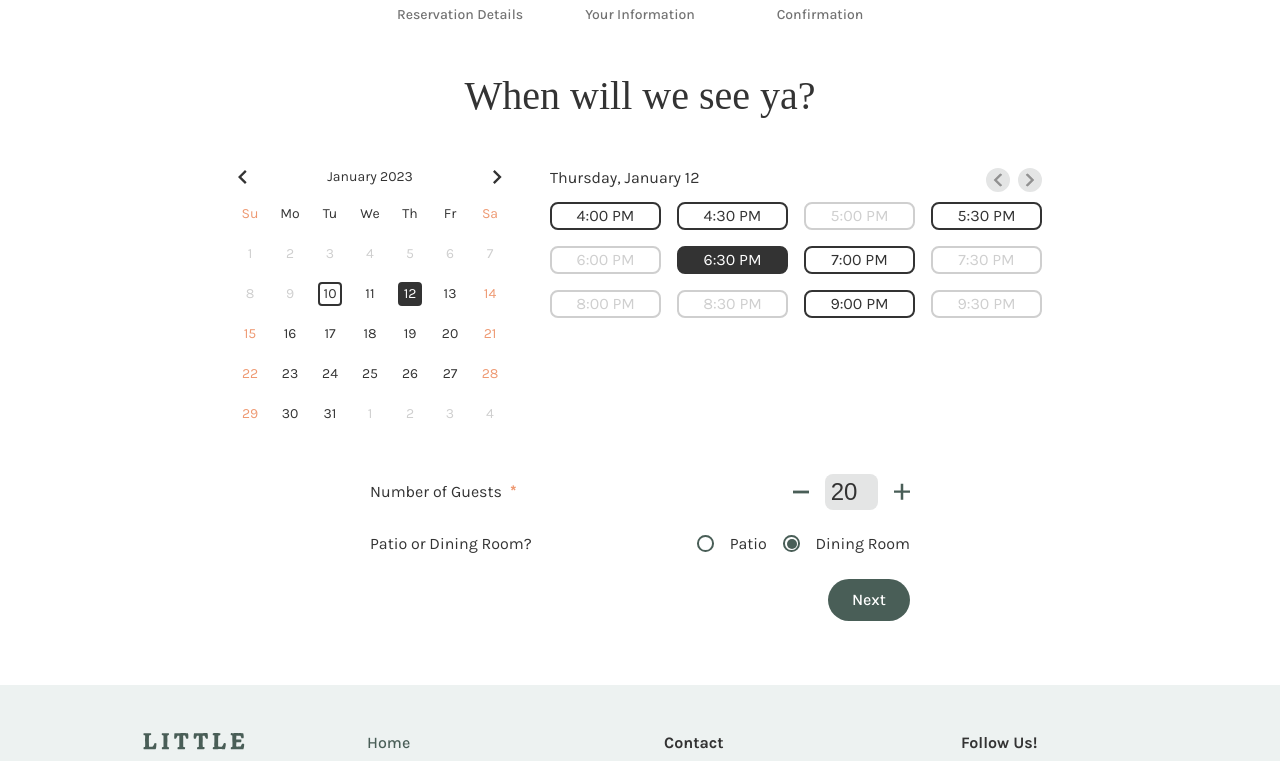
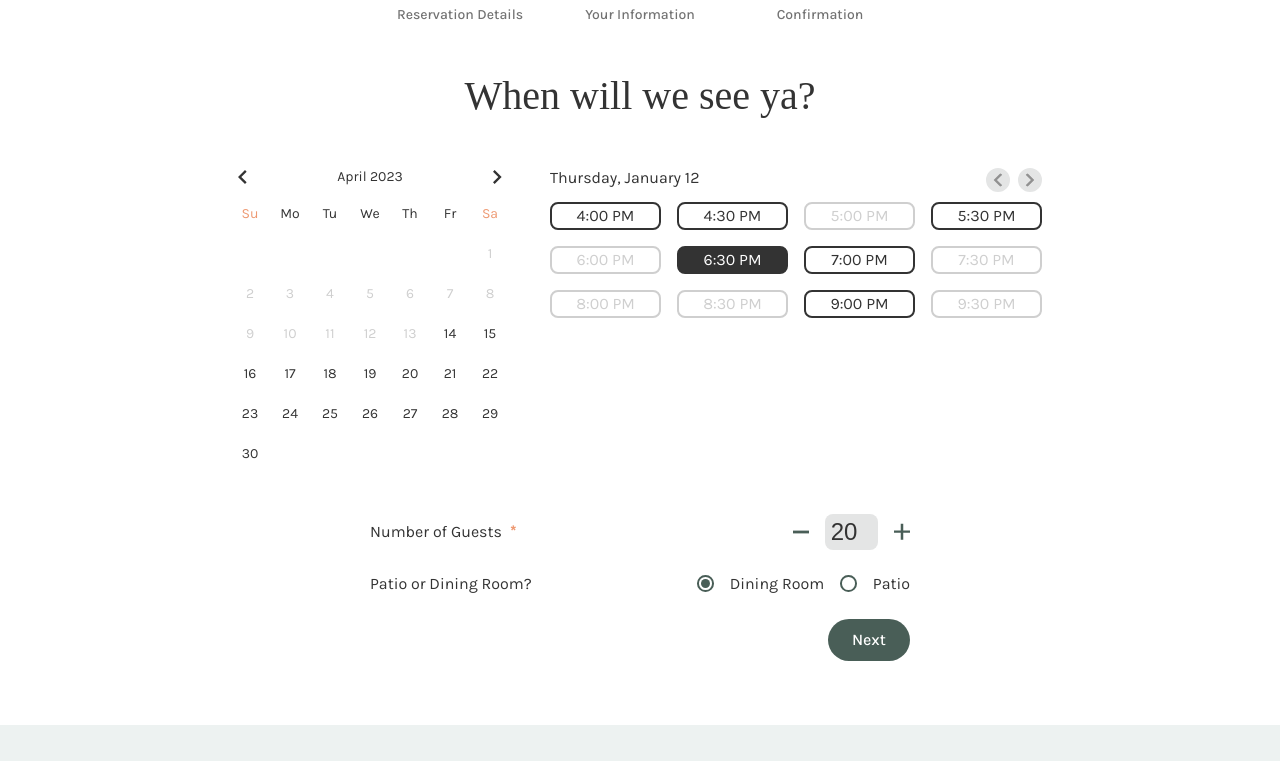
Before and after one commit to abaker93/little-lemon, a React (Create React App) app: page /reservations in a window 1280 px wide. Shown: the part 451-1212 px from the top of the page. Built offline with nearby package versions, Linux system fonts and the light colour scheme; a web font is replaced by a local one.

Commit message:
need to figure out the calendar logic

```diff
--- a/src/App.js
+++ b/src/App.js
@@ -2,7 +2,7 @@ import { createBrowserRouter, RouterProvider } from "react-router-dom";
 
 import Error from "./routes/Error";
 import Home from "./routes/Home";
-import Reservations from "./routes/Reservations";
+import BookingPage from "./routes/BookingPage";
 import Root from "./routes/Root";
 
 import "./main.css";
@@ -14,7 +14,7 @@ const router = createBrowserRouter([
     errorElement: <Error />,
     children: [
       { index: true, element: <Home /> },
-      { path: '/reservations', element: <Reservations /> }
+      { path: '/reservations', element: <BookingPage /> }
     ]
   }
 ])
--- a/src/main.css
+++ b/src/main.css
@@ -464,8 +464,8 @@ input[type=radio] {
 input[type=radio]:checked::before {
   content: "";
   position: absolute;
-  width: 0.75em;
-  height: 0.75em;
+  width: 0.7em;
+  height: 0.7em;
   background: #495E57;
   border-radius: 50%;
   left: 0.125em;
--- a/src/routes/Reservations.js
+++ b/src/routes/BookingPage.js
@@ -1,12 +1,13 @@
+import { useState } from "react";
 import { Angle, Check, Minus, Plus } from "../assets/icons";
 import heroImg from "../assets/restaurant-chef.jpg";
 
-const Reservations = () => {
+const BookingPage = () => {
 	return (
 		<>
 			<Hero />
 			<Stepper />
-			<Form />
+			<BookingForm />
 		</>
 	)
 }
@@ -93,7 +94,48 @@ const Step = (props) => {
 	}
 }
 
-const Form = () => {
+const BookingForm = () => {
+	const months = ["January", "February", "March", "April", "May", "June", "July", "August", "September", "October", "November", "December"];
+
+	const today = new Date();
+	const currentDate = {
+		year:		today.getFullYear(),
+		month:	today.getMonth(),
+		date:		today.getDay(),
+		day:		today.getDate(),
+	}
+
+	const [month, setMonth] = useState(currentDate.month);
+	const [year, setYear] = useState(currentDate.year);
+
+	const [selectedDate, setSelectedDate] = useState({
+		year:		currentDate.year,
+		month:	currentDate.month,
+		date:		currentDate.date,
+	})
+
+	const handleClick = e => {
+		if (e === "nextMonth") {
+			if (month === 11) {
+				setMonth(0)
+				setYear(year++)
+			} else {
+				setMonth(month++)
+			}
+		}
+
+		if (e === "prevMonth") {
+			if (month === 0) {
+				setMonth(11)
+				setYear(year--)
+			} else {
+				setMonth(month--)
+			}
+		}
+	}
+
+	console.log(month, year)
+
 	return (
 		<form id="reservation">
 			<section id="reservation-details">
@@ -102,9 +144,9 @@ const Form = () => {
 					<div className="row date-time">
 						<div className="col calendar">
 							<div className="row cal-title">
-								<Angle direction="left" fill="#333333" />
-								<p className="small">January 2023</p>
-								<Angle direction="right" fill="#333333" />
+								<Angle direction="left" fill="#333333" onClick={handleClick("prev")} />
+								<p className="small">{months[month]} {year}</p>
+								<Angle direction="right" fill="#333333" onClick={handleClick("next")} />
 							</div>
 							<div className="cal-days">
 								<div className="cal-day weekend">Su</div>
@@ -115,43 +157,7 @@ const Form = () => {
 								<div className="cal-day">Fr</div>
 								<div className="cal-day weekend">Sa</div>
 							</div>
-							<div className="cal-dates">
-								<div className="cal-date weekend disabled">1</div>
-								<div className="cal-date disabled">2</div>
-								<div className="cal-date disabled">3</div>
-								<div className="cal-date disabled">4</div>
-								<div className="cal-date disabled">5</div>
-								<div className="cal-date disabled">6</div>
-								<div className="cal-date weekend disabled">7</div>
-								<div className="cal-date weekend disabled">8</div>
-								<div className="cal-date disabled">9</div>
-								<div className="cal-date today">10</div>
-								<div className="cal-date">11</div>
-								<div className="cal-date selected">12</div>
-								<div className="cal-date">13</div>
-								<div className="cal-date weekend">14</div>
-								<div className="cal-date weekend">15</div>
-								<div className="cal-date">16</div>
-								<div className="cal-date">17</div>
-								<div className="cal-date">18</div>
-								<div className="cal-date">19</div>
-								<div className="cal-date">20</div>
-								<div className="cal-date weekend">21</div>
-								<div className="cal-date weekend">22</div>
-								<div className="cal-date">23</div>
-								<div className="cal-date">24</div>
-								<div className="cal-date">25</div>
-								<div className="cal-date">26</div>
-								<div className="cal-date">27</div>
-								<div className="cal-date weekend">28</div>
-								<div className="cal-date weekend">29</div>
-								<div className="cal-date">30</div>
-								<div className="cal-date">31</div>
-								<div className="cal-date disabled">1</div>
-								<div className="cal-date disabled">2</div>
-								<div className="cal-date disabled">3</div>
-								<div className="cal-date weekend disabled">4</div>
-							</div>
+								<CalDates year={year} month={month} date={month === currentDate.month ? currentDate.date : null} day={month === currentDate.month ? currentDate.day : null}  />
 						</div>
 						<div className="col time-select">
 							<div className="row time-title">
@@ -180,7 +186,7 @@ const Form = () => {
 						</div>
 					</div>
 				</div>
-				<div class="container-sm">
+				<div className="container-sm">
 					<div className="row guests">
 						<div className="col">
 							<label htmlFor="guests" className="required">Number of Guests</label>
@@ -196,10 +202,10 @@ const Form = () => {
 							<label>Patio or Dining Room?</label>
 						</div>
 						<div className="col">
+						<input id="dining-room" type="radio" name="location" value="dining room" checked />
+							<label htmlFor="dining-room">Dining Room</label>
 							<input id="patio" type="radio" name="location" value="patio" />
 							<label htmlFor="patio">Patio</label>
-							<input id="dining-room" type="radio" name="location" value="dining room" checked />
-							<label htmlFor="dining-room">Dining Room</label>
 						</div>
 					</div>
 					<div className="row form-buttons">
@@ -211,4 +217,73 @@ const Form = () => {
 	)
 }
 
-export default Reservations;
+const CalDates = p => {
+	let first = new Date(`${p.month + 1} 1, ${p.year}`);
+	let day = first.getDay();
+	const monthLength = {
+		0: 31,
+		1: p.year % 4 === 0 ? p.year % 100 === 0 ? 29 : 28 : 28,
+		2: 31,
+		3: 30,
+		4: 31,
+		5: 30,
+		6: 31,
+		7: 31,
+		8: 30,
+		9: 31,
+		10: 30,
+		11: 31,
+	}
+	let i = 1;
+
+	let calendar = []
+
+	while (i < p.day) {
+		if (i === 1 && day !== 0) {
+			while (day > 0) {
+				calendar.push({class: null, date: null})
+				day === 0 ? day = 6 : day--
+			}
+		}
+		calendar.push({class: "disabled", date: i})
+		i++
+	}
+	day = p.day;
+
+	for (i; i <= monthLength[p.month]; i++) {
+		// console.log(i, day, p.date)
+		if (i === 1 && day !== 0) {
+			while (day > 0) {
+				calendar.push({class: null, date: null})
+				day--
+			}
+			day = p.day;
+		}
+		if (i === p.date) {
+			if (day === 0 || day === 6) {
+				calendar.push({class: "today weekend", date: i})
+			} else {
+				calendar.push({class: "today", date: i})
+			}
+			day === 6 ? day = 0 : day++
+		} else {
+			if (day === 0 || day === 6) {
+				console.log()
+				calendar.push({class: "weekend", date: i})
+			} else {
+				calendar.push({class: null, date: i})
+			}
+			day === 6 ? day = 0 : day++
+		}
+	}
+
+	return (
+		<div className="cal-dates">
+			{calendar.map((m, index) => (
+				<div key={index} className={`cal-date${m.class ? ` ${m.class}` : ""}`}>{m.date}</div>
+			))}
+		</div>
+	);
+}
+
+export default BookingPage;
--- a/src/sass/_forms.scss
+++ b/src/sass/_forms.scss
@@ -21,8 +21,8 @@ input[type=radio] {
 	&:checked::before {
 		content: '';
 		position: absolute;
-		width: 0.75em;
-		height: 0.75em;
+		width: 0.7em;
+		height: 0.7em;
 		background: $primary;
 		border-radius: $radius-circle;
 		left: calc(0.25em / 2);
```
